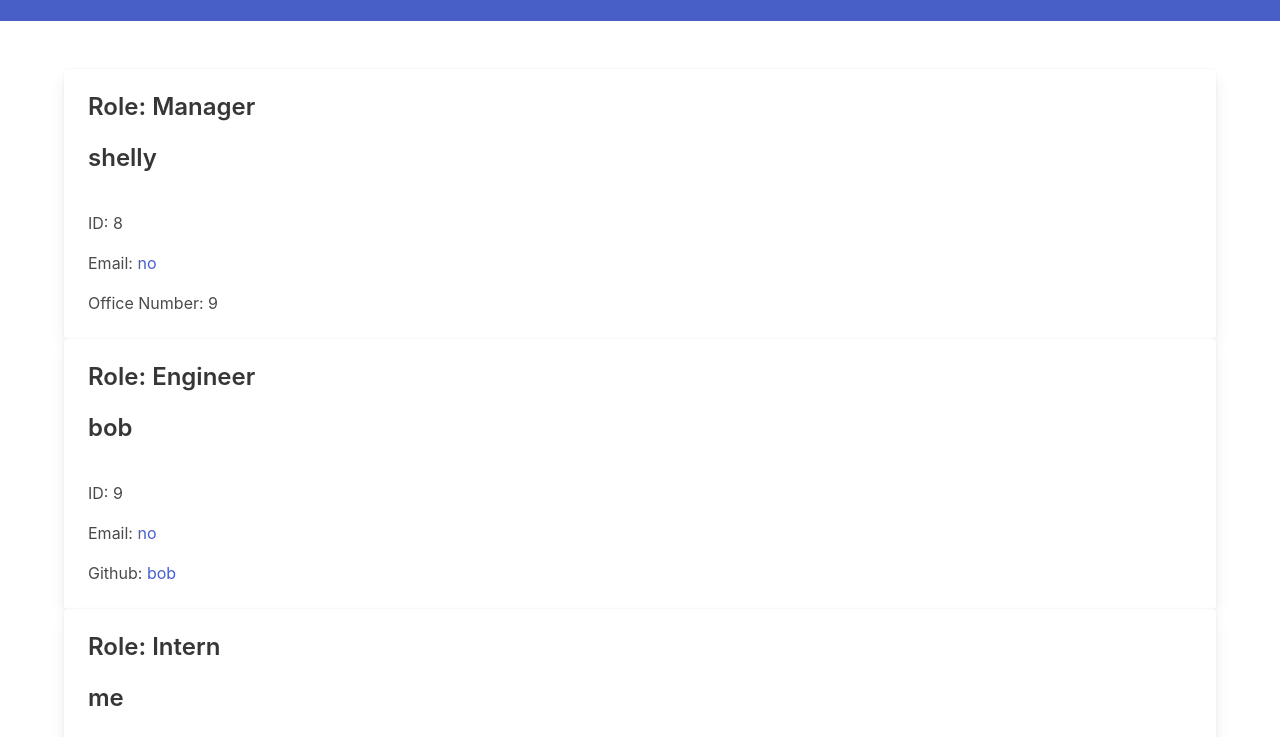
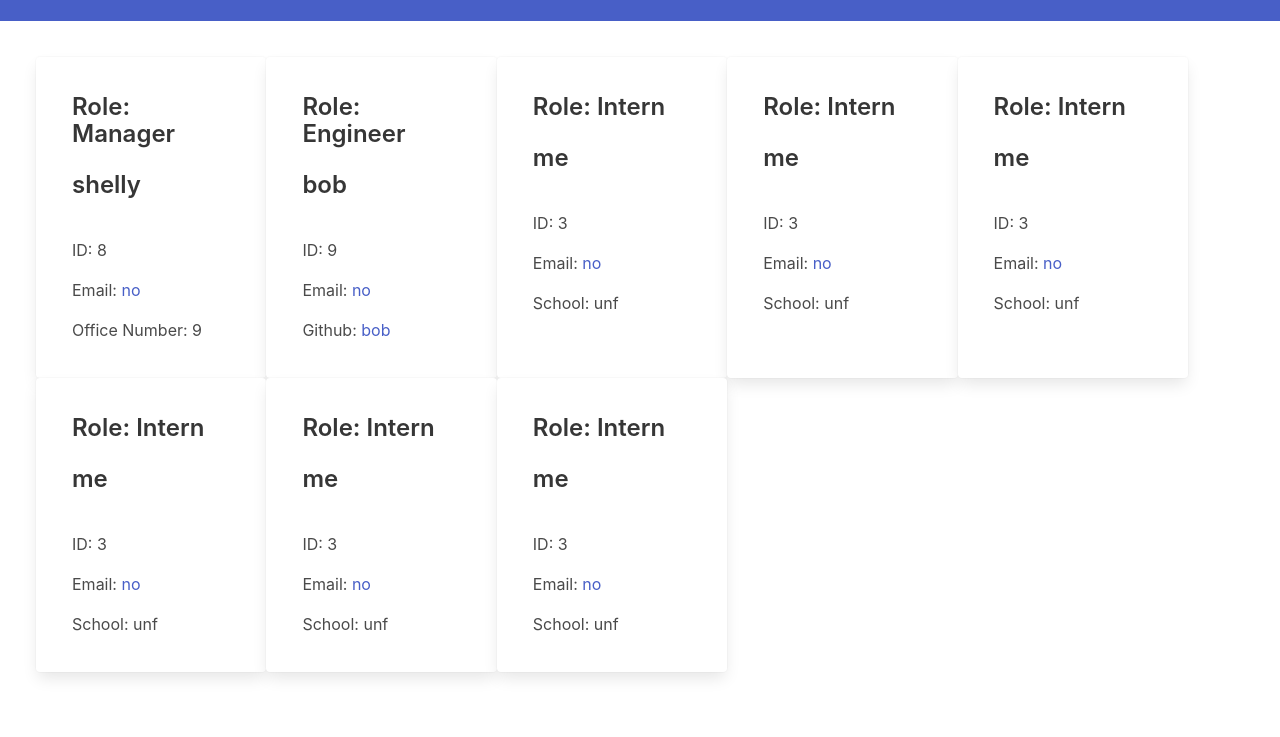
Before and after one commit to Traveye/team-generator, a website: page team.html in a window 1280 px wide. Shown: the part 63-800 px from the top of the page. Drawn offline with nearby package versions, Linux system fonts and the light colour scheme.

Commit message:
altering card display via bulma classes

```diff
--- a/team.html
+++ b/team.html
@@ -17,9 +17,9 @@
         </div>
         </section>
         <section class="section">
-        <div class="container d-flex">
+        <div class="container columns is-multiline">
 
-    <div class="card">
+    <div class="card column is-one-fifth">
         <div class="card-content">
             <div class="media">
                 <div class="media-content">
@@ -36,7 +36,7 @@
         </div>
     </div>
 
-    <div class="card">
+    <div class="card column is-one-fifth">
         <div class="card-content">
             <div class="media">
                 <div class="media-content">
@@ -53,7 +53,87 @@
         </div>
     </div>
 
-    <div class="card">
+    <div class="card column is-one-fifth">
+        <div class="card-content">
+            <div class="media">
+                <div class="media-content">
+                    <p class="title is-4">Role: Intern</p>
+                </div>
+            </div>
+
+            <div class="content">
+                <h3>me</h3><br>
+                <p>ID: 3</p>
+                <p>Email: <a href='mailto:no'>no</a></p>
+                <p>School: unf</p>
+            </div>
+        </div>
+    </div>
+    <div class="card column is-one-fifth">
+        <div class="card-content">
+            <div class="media">
+                <div class="media-content">
+                    <p class="title is-4">Role: Intern</p>
+                </div>
+            </div>
+
+            <div class="content">
+                <h3>me</h3><br>
+                <p>ID: 3</p>
+                <p>Email: <a href='mailto:no'>no</a></p>
+                <p>School: unf</p>
+            </div>
+        </div>
+    </div>
+    <div class="card column is-one-fifth">
+        <div class="card-content">
+            <div class="media">
+                <div class="media-content">
+                    <p class="title is-4">Role: Intern</p>
+                </div>
+            </div>
+
+            <div class="content">
+                <h3>me</h3><br>
+                <p>ID: 3</p>
+                <p>Email: <a href='mailto:no'>no</a></p>
+                <p>School: unf</p>
+            </div>
+        </div>
+    </div>
+    <div class="card column is-one-fifth">
+        <div class="card-content">
+            <div class="media">
+                <div class="media-content">
+                    <p class="title is-4">Role: Intern</p>
+                </div>
+            </div>
+
+            <div class="content">
+                <h3>me</h3><br>
+                <p>ID: 3</p>
+                <p>Email: <a href='mailto:no'>no</a></p>
+                <p>School: unf</p>
+            </div>
+        </div>
+    </div>
+    <div class="card column is-one-fifth">
+        <div class="card-content">
+            <div class="media">
+                <div class="media-content">
+                    <p class="title is-4">Role: Intern</p>
+                </div>
+            </div>
+
+            <div class="content">
+                <h3>me</h3><br>
+                <p>ID: 3</p>
+                <p>Email: <a href='mailto:no'>no</a></p>
+                <p>School: unf</p>
+            </div>
+        </div>
+    </div>
+    <div class="card column is-one-fifth">
         <div class="card-content">
             <div class="media">
                 <div class="media-content">
```
Also changed, not shown: index.js (+4 -4 lines).
